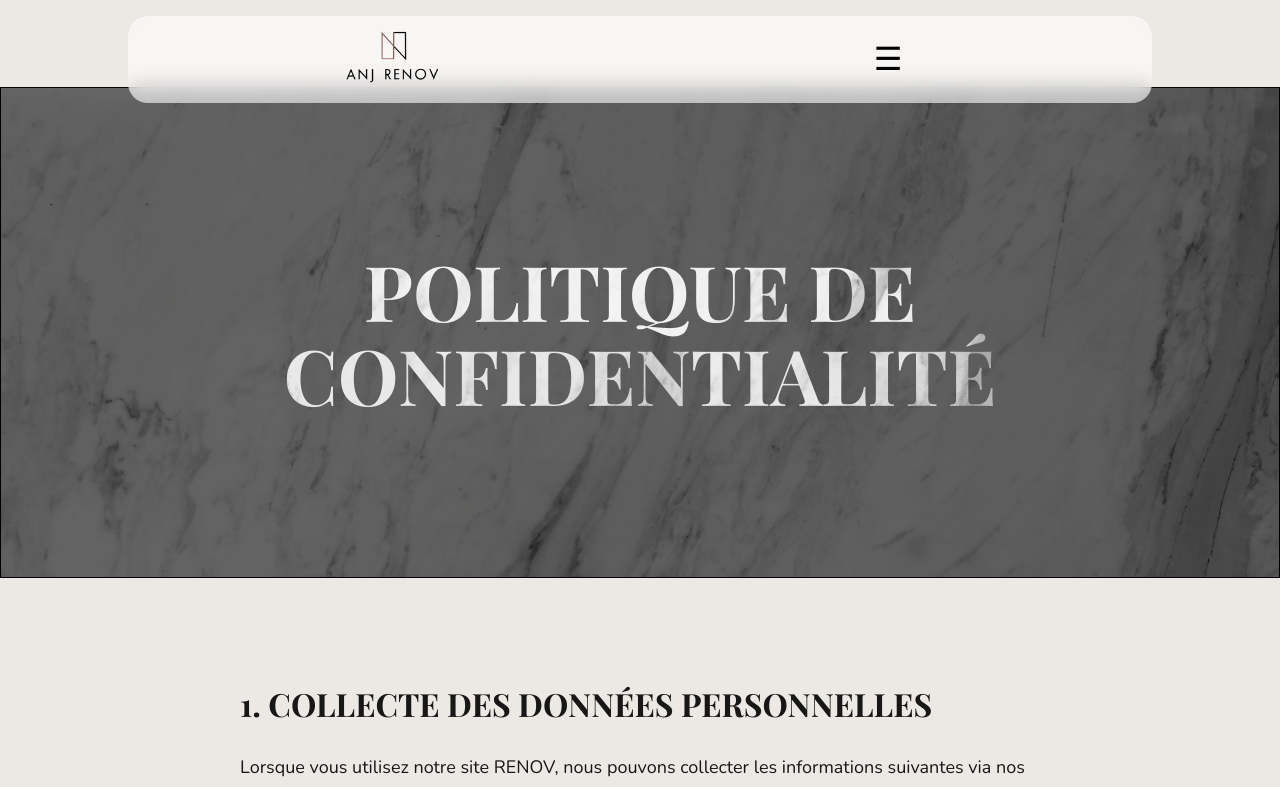
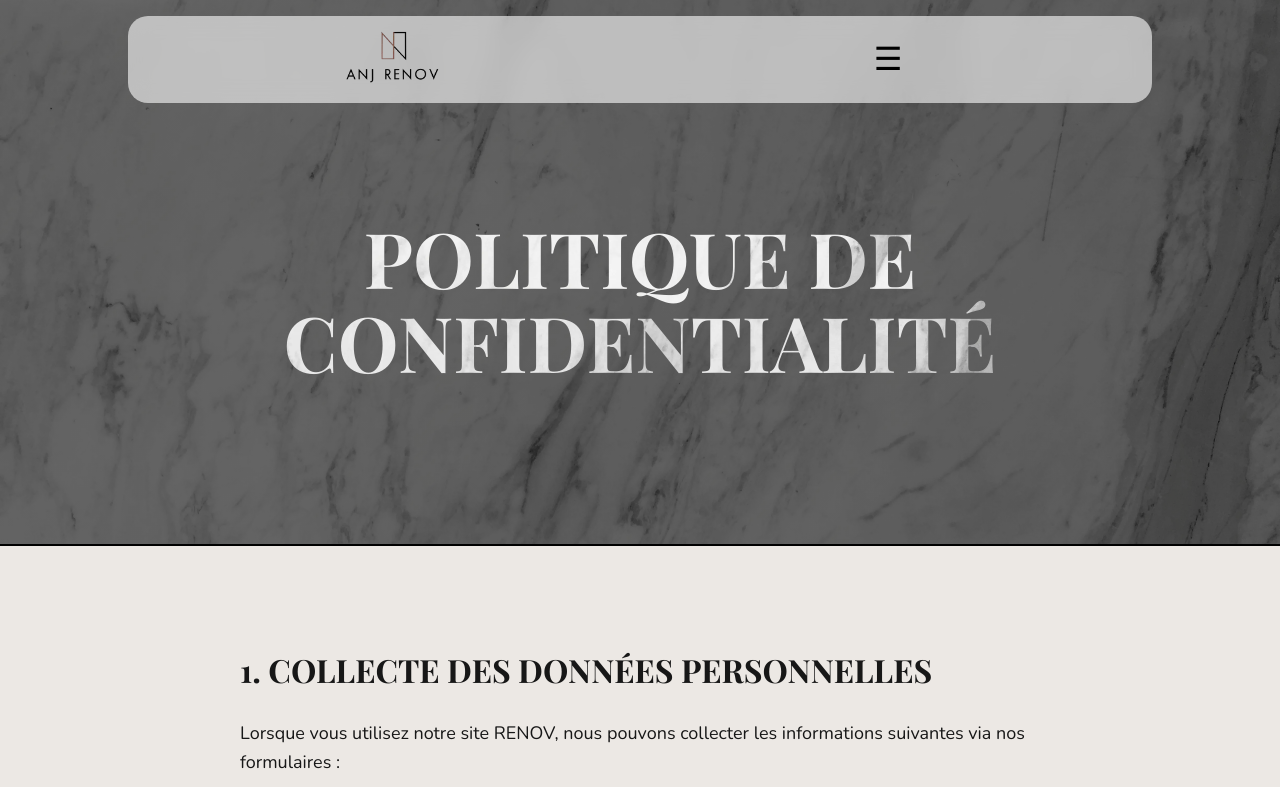
Before and after one commit to aurelienog/renov, a Next.js app: page /confidentiality in a window 1280 px wide. Shown: the top 787 px of the page. Built offline with nearby package versions, Linux system fonts and the light colour scheme; a web font is replaced by a local one.

Commit message:
fixed header legal and confidentiality pages

```diff
--- a/src/app/confidentiality/page.module.css
+++ b/src/app/confidentiality/page.module.css
@@ -5,11 +5,11 @@
 
 
   & h1 {
-  padding: 10rem 1rem;
   text-align: center;
   margin-bottom: 4rem;
   font-size: clamp(2rem, 6vw, 6rem);
-  border: solid 1px black;
+  max-width: 20ch;
+  margin: auto;
   }
 
   & h2 {
@@ -25,6 +25,12 @@
     place-self: center;
   }
 
+  & ol > li {
+    margin: 6em 2em;
+    list-style-type: none;
+    max-width: 50rem;
+  }
+
   & ol li::marker{
     font-weight: 700;
     font-size: large;
@@ -37,16 +43,12 @@
   }
 
 
-  & ol >  li::marker{
-  font-weight: 700;
-  font-size: large;
-  }
 
-  & ol > li {
-    margin: 6em 2em;
-    list-style-type: none;
-    max-width: 50rem;
-  }
+}
+
+.section {
+  position: relative;
+  top: -6rem;
 }
 
 /* background texture for h1 */
@@ -56,7 +58,8 @@
   background-size: cover;
   border-image: linear-gradient(rgba(0, 0, 0, 0.600), rgba(0, 0, 0, 0.600)) fill 1;
   width: 100%;
-
+  padding: 14rem 1rem 10rem;
+  outline: black 2px solid;
 }
 
 .texture {
--- a/src/app/confidentiality/page.tsx
+++ b/src/app/confidentiality/page.tsx
@@ -5,9 +5,10 @@ import HeaderServer from '@/components/header/HeaderServer';
 function confidentialityPage(): JSX.Element {
   return (
     <>
-    <HeaderServer/>
+    <HeaderServer />
     <main className={`base-layout ${styles.page}`}>
-      <section className='full-width'>
+
+      <section className={`full-width ${styles.section}`}>
         <div className={styles.wrapper}>
           <h1><span className={styles.texture}>Politique de confidentialité</span></h1>
         </div>
--- a/src/app/legal/page.tsx
+++ b/src/app/legal/page.tsx
@@ -7,7 +7,7 @@ function legal(): JSX.Element {
     <>
       <HeaderServer/>
       <main className={`base-layout ${styles.page}`}>
-        <section className='full-width'>
+        <section className={`full-width ${styles.section}`}>
           <div className={styles.wrapper}>
             <h1><span className={styles.texture}>Mentions légales</span></h1>
           </div>
--- a/src/components/header/Header.tsx
+++ b/src/components/header/Header.tsx
@@ -42,7 +42,7 @@ function Header({ logo }: { logo: StaticImageData }): JSX.Element {
 
   return (
     <motion.header
-    className={`${styles.header} header`}
+    className={`${styles.header}`}
     role='banner'
     animate= { isHidden  ? "hidden" : "visible" }
     whileHover="visible"
```
Also changed, not shown: src/app/globals.css (line endings or trailing spaces).
